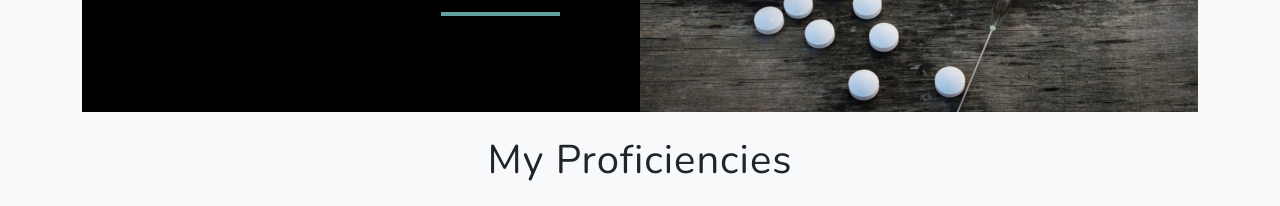
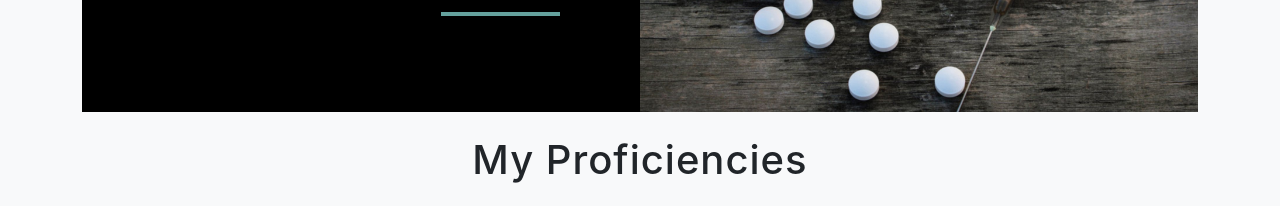
Before and after one commit to sdpoulose/sdp.dev, a plain HTML site: page index.html in a window 1280 px wide. Shown: the part 3680-3886 px from the top of the page. Drawn offline with nearby package versions, Linux system fonts and the light colour scheme.

Commit message:
changed proficiency font family

```diff
--- a/index.html
+++ b/index.html
@@ -188,7 +188,9 @@
                 <br />
                 <div>
 
-                    <h1 style="text-align: center;">My Proficiencies</h1>
+                    <h1
+                        style="text-align: center; font-family:-apple-system, BlinkMacSystemFont, 'Segoe UI', Roboto, Oxygen, Ubuntu, Cantarell, 'Open Sans', 'Helvetica Neue', sans-serif;">
+                        My Proficiencies</h1>
                     <br />
                     <img src="assets/img/html.png" width="100">
                     <img src="assets/img/css.png" width="100">
```
